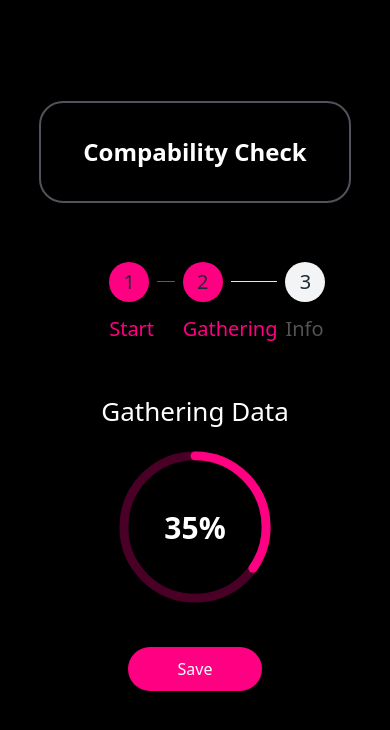
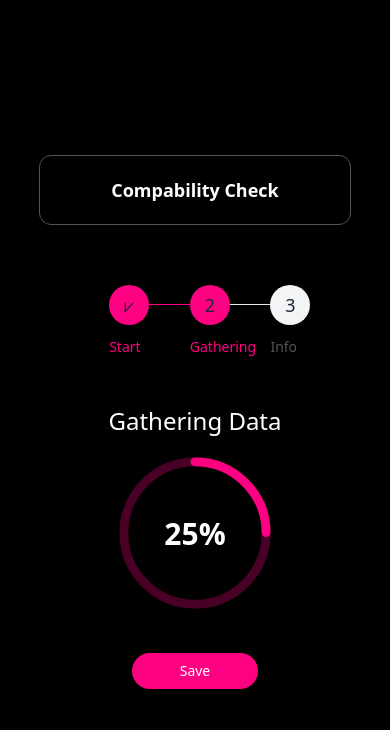
Before and after one commit to Victor-KingStorm/Electron, a Next.js app: page /checkData in a window 390 px wide. Shown: the top 730 px of the page. Built offline with nearby package versions, Linux system fonts and the light colour scheme.

Commit message:
chechDataPage and stepper component responsive fixed

```diff
--- a/src/app/RunCheck/page.tsx
+++ b/src/app/RunCheck/page.tsx
@@ -26,8 +26,8 @@ const ConnectScan = () => {
                     <p className="text-sm md:text-xl text-[#BCBCBC]">At vero eos et accusamus et iusto odio dignissimos ducimus qui blanditiis praese.</p>
                 </div>
                 <div className="flex flex-row gap-4 flex-wrap justify-center">
-                    <button className="px-8 py-1 border-[1px] border-[#FF0083] rounded-[100px] font-bold md:text-2xl text-lg hover:bg-[#FF0083]" onClick={nextPage}>Start</button>
-                    <button className="px-8 py-1 border-[1px] border-[#FF0083] rounded-[100px] font-bold md:text-2xl text-lg hover:bg-[#FF0083]" onClick={nextPage}>Skip</button>
+                    <button className="px-8 py-1 border-[1px] border-[#FF0083] rounded-[100px] md:text-2xl text-lg hover:bg-[#FF0083]" onClick={nextPage}>Start</button>
+                    <button className="px-8 py-1 border-[1px] border-[#FF0083] rounded-[100px] md:text-2xl text-lg hover:bg-[#FF0083]" onClick={nextPage}>Skip</button>
                 </div>
             </div>
         </>
--- a/src/app/checkData/page.tsx
+++ b/src/app/checkData/page.tsx
@@ -23,9 +23,9 @@ const checkData = () => {
 
     return (
         <>
-            <div className=" bg-black px-[10vw] py-[12vh] h-screen">
-                <div className="flex text-lg border-zinc-600 rounded-3xl items-center border-[2px] p-5 h-[12vh] w-full">
-                    <p className="text-center w-full font-bold text-2xl">Compability Check</p>
+            <div className="flex flex-col justify-center px-[10vw] bg-black h-screen">
+                <div className="flex text-lg border-zinc-600 rounded-xl items-center border-[1px] p-5 w-full">
+                    <p className="text-center w-full font-bold text-lg md:text-2xl">Compability Check</p>
                 </div>
                 <div className="w-full mt-[7vh]">
                     <StepperComponent pageStatus={pageStatus}></StepperComponent>
@@ -33,28 +33,28 @@ const checkData = () => {
                 {
                     pageStatus === 'gather' ?
                     <div className="flex flex-col justify-center items-center mt-12">
-                        <div className="text-[26px] font-medium">
+                        <div className="text-2xl font-medium">
                             Gathering Data
                         </div>
                         <div className="mt-4">
                             <div className="relative size-40">
                                 <svg className="size-full -rotate-90" viewBox="0 0 36 36" xmlns="http://www.w3.org/2000/svg">
                                     <circle cx="18" cy="18" r="16" fill="none" className="stroke-current text-[#4A0026] dark:text-neutral-700" stroke-width="2"></circle>
-                                    <circle cx="18" cy="18" r="16" fill="none" className="stroke-current text-[#FF0083] dark:text-blue-500" stroke-width="2" stroke-dasharray="100" stroke-dashoffset="65" stroke-linecap="round"></circle>
+                                    <circle cx="18" cy="18" r="16" fill="none" className="stroke-current text-[#FF0083] dark:text-blue-500" stroke-width="2" stroke-dasharray="100" stroke-dashoffset="75" stroke-linecap="round"></circle>
                                 </svg>
 
                                 <div className="absolute top-1/2 start-1/2 transform -translate-y-1/2 -translate-x-1/2">
-                                    <span className="text-center text-[30px] font-bold text-white">35%</span>
+                                    <span className="text-center text-[30px] font-bold text-white">25%</span>
                                 </div>
                             </div>
                         </div>
                     </div> :
                     <div className="flex flex-col justify-center items-center mt-12">
-                        <div className="text-[26px] font-medium">
+                        <div className="text-3xl font-medium">
                             System Information
                         </div>
-                        <div className="mt-4 flex flex-row gap-4">
-                            <div className="flex flex-col text-right">
+                        <div className="text-sm mt-4 flex flex-row gap-4">
+                            <div className="flex flex-col text-right gap-1">
                                 <div>Current Date/Time:</div>
                                 <div>Operating System:</div>
                                 <div>GPU:</div>
@@ -62,7 +62,7 @@ const checkData = () => {
                                 <div>Network Speed:</div>
                                 <div>Location:</div>
                             </div>
-                            <div className="flex flex-col">
+                            <div className="flex flex-col text-left gap-1">
                                 <div>Current Date/Time</div>
                                 <div>Windows</div>
                                 <div>RTX 4090</div>
@@ -74,7 +74,7 @@ const checkData = () => {
                     </div>
                 }
                 <div className="flex justify-center items-center mt-10">
-                    <button className="bg-[#FF0083] py-[10px] px-[50px] rounded-full" onClick={nextStatus}>
+                    <button className="bg-[#FF0083] py-2 px-12 rounded-full text-sm" onClick={nextStatus}>
                         Save
                     </button>
                 </div>
--- a/src/components/ui/stepper.tsx
+++ b/src/components/ui/stepper.tsx
@@ -1,30 +1,30 @@
 const StepperComponent = (props: any) => {
     return (
         <div className="ml-[18vw]">
-            <ul className="relative flex flex-row gap-x-2 text-[20px] ">
+            <ul className="relative flex flex-row">
                 <li className="shrink basis-0 flex-1 group">
-                    <div className="min-w-7 min-h-7 w-full inline-flex items-center align-middle">
-                        <span className="size-10 flex justify-center items-center shrink-0 bg-[#FF0083] font-medium text-gray-800 rounded-full dark:bg-neutral-700 dark:text-white">
-                            1
+                    <div className="min-w-7 min-h-7 w-full inline-flex items-center">
+                        <span className="size-10 text-lg flex justify-center items-center shrink-0 bg-[#FF0083] font-medium text-gray-800 rounded-full dark:bg-neutral-700 dark:text-white">
+                            ⩗
                         </span>
-                        <div className="ms-2 w-full h-px flex-1 bg-[#FF0083] group-last:hidden dark:bg-neutral-700"></div>
+                        <div className="sm-2 w-full h-px flex-1 bg-[#FF0083] group-last:hidden dark:bg-neutral-700"></div>
                     </div>
                     <div className="mt-3">
-                        <span className="block font-medium text-[#FF0083] dark:text-white">
+                        <span className="block font-medium text-[#FF0083] dark:text-white text-sm">
                             Start
                         </span>
                     </div>
                 </li>
 
                 <li className="shrink basis-0 flex-1 group">
-                    <div className="min-w-7 min-h-7 w-full inline-flex items-center align-middle">
-                        <span className="size-10 flex justify-center items-center shrink-0 bg-[#FF0083] font-medium text-gray-800 rounded-full dark:bg-neutral-700 dark:text-white">
+                    <div className="min-w-7 min-h-7 w-full inline-flex items-center">
+                        <span className="size-10 text-lg flex justify-center items-center shrink-0 bg-[#FF0083] font-medium text-gray-800 rounded-full dark:bg-neutral-700 dark:text-white">
                             2
                         </span>
-                        <div className={`ms-2 w-full h-px flex-1 ${props.pageStatus === 'info' ? 'bg-[#FF0083]' : 'bg-gray-200'} group-last:hidden dark:bg-neutral-700`}></div>
+                        <div className={`w-full h-px flex-1 ${props.pageStatus === 'info' ? 'bg-[#FF0083]' : 'bg-gray-200'} group-last:hidden dark:bg-neutral-700`}></div>
                     </div>
                     <div className="mt-3">
-                        <span className="block font-medium text-[#FF0083]">
+                        <span className="text-sm block font-medium text-[#FF0083]">
                             Gathering
                         </span>
                     </div>
@@ -32,12 +32,12 @@ const StepperComponent = (props: any) => {
 
                 <li className="shrink basis-0 flex-1 group">
                     <div className="min-w-7 min-h-7 w-full inline-flex items-center align-middle">
-                        <span className={`size-10 flex justify-center items-center shrink-0 ${props.pageStatus === 'info' ? 'bg-[#FF0083]' : 'bg-gray-100'} font-medium text-gray-800 rounded-full dark:bg-neutral-700 dark:text-white`}>
+                        <span className={`size-10 text-lg flex justify-center items-center shrink-0 ${props.pageStatus === 'info' ? 'bg-[#FF0083]' : 'bg-gray-100'} font-medium text-gray-800 rounded-full dark:bg-neutral-700 dark:text-white`}>
                             3
                         </span>
                     </div>
                     <div className="mt-3">
-                        <span className={`block font-medium ${props.pageStatus === 'info' ? 'text-[#FF0083]' : 'text-[#535353]'}`}>
+                        <span className={`text-sm block font-medium ${props.pageStatus === 'info' ? 'text-[#FF0083]' : 'text-[#535353]'}`}>
                             Info
                         </span>
                     </div>
```
